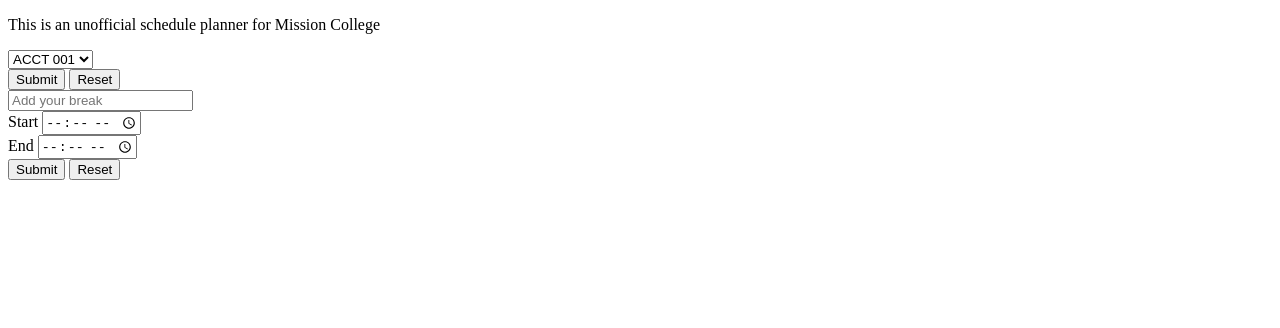
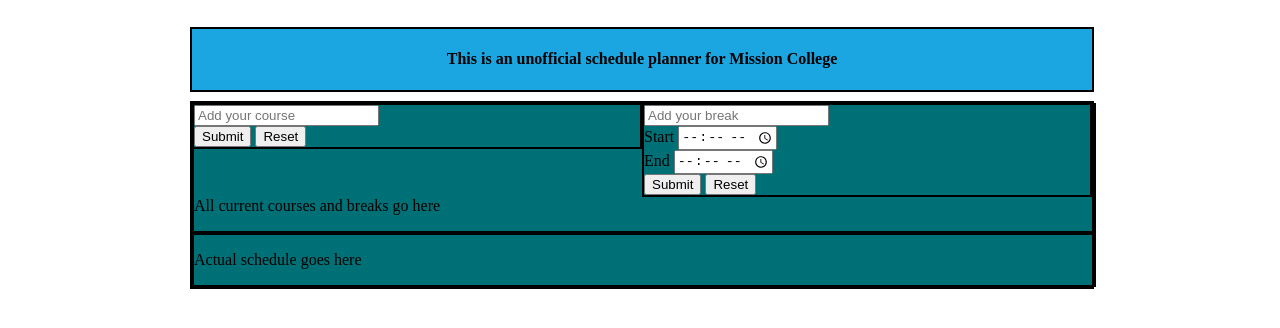
Before and after one commit to calmas96/mcscheduleplanner, a plain HTML site: page schedule_planner/src/front_end/main.html in a window 1280 px wide. Drawn offline with Linux system fonts and the light colour scheme.

Commit message:
adding new css style

```diff
--- a/schedule_planner/src/front_end/main.html
+++ b/schedule_planner/src/front_end/main.html
@@ -3,18 +3,21 @@
     <head>
         <meta charset="UTF-8">
         <meta name="description" content="Mission College Schedule Planner">
-    <meta name="keywords" content="Mission College, Schedule Planner, MC Schedule Planner">
-    <meta name="author" content="Sang T. Le">
+        <meta name="keywords" content="Mission College, Schedule Planner, MC Schedule Planner,
+    Mission College Scheduler">
+        <meta name="author" content="Sang Tan Le">
+        <link rel="stylesheet" type="text/css" href="style.css">
         <title>MC Schedule Planner</title>
-    <p>This is an unofficial schedule planner for Mission College</p>
+        <div id="newsAndUpdates">
+            <h4 class="infoHeading">This is an unofficial schedule planner for Mission College</h4>
+        </div>
     </head>
     <body>
+        <div id="container">
             <div id="addingCoursesAndBreaks">
                 <div id="addingCourses">
                     <form>
-            <select name="courses">
-                <option value="ACCT_001">ACCT 001</option>
-            </select>
+                        <input type="search" placeholder="Add your course">
                         <br>
                         <input type="submit">
                         <input type="reset">
@@ -33,7 +36,12 @@
                     </form>
                 </div>
             </div>
-<div id="coursesAndBreaksConclusion"></div>
-<div id="weekByWeekSchedule"></div>
+            <div id="schedule">
+                <p>All current courses and breaks go here</p>
+            </div>
+            <div id="timetable">
+                <p>Actual schedule goes here</p>
+            </div>
+        </div>
     </body>
 </html>
--- /dev/null
+++ b/schedule_planner/src/front_end/style.css
@@ -0,0 +1,57 @@
+body{
+	width: 900px;
+	margin: auto;
+	background-color: white;
+}
+
+#newsAndUpdates{
+	width: 900px;
+	background-color: #1ba6e1;
+	margin: 3% 0 1% 0;
+	border: 2px solid black;
+	padding: auto;
+}
+
+.infoHeading{
+	text-align: center;
+}
+
+#container{
+	width: 900px;
+	background-color: #007077;
+	margin: auto;
+	border: 2px solid black;
+	padding: auto;
+}
+
+#addingCourses{
+	width: 446px;
+	float: left;
+	margin: auto;
+	border: 2px solid black;
+	padding: auto;
+}
+
+#addingBreaks{
+	width: 446px;
+	float: left;
+	margin: auto;
+	border: 2px solid black;
+	padding: auto;
+}
+
+#schedule{
+	width: 900px;
+	float: none;
+	margin: auto;
+	border: 2px solid black;
+	padding: auto;
+}
+
+#timetable{
+	width: 900px;
+	float: none;
+	margin: auto;
+	border: 2px solid black;
+	padding: auto;
+}
```
Lines whose indentation alone changed are shown as unchanged.
